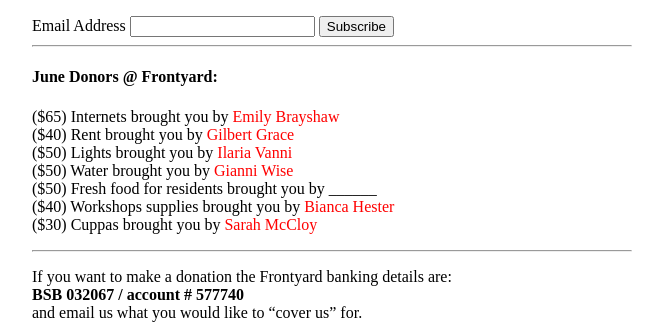
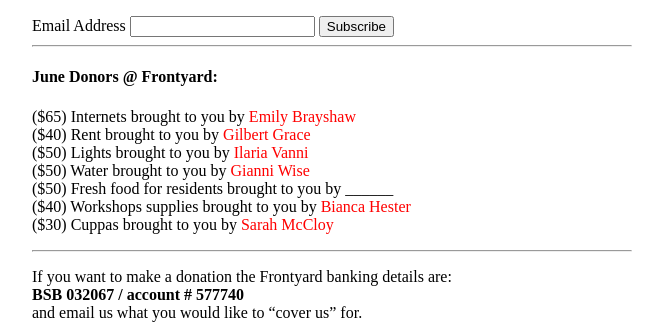
Before and after one commit to frontyardprojects/frontyardprojects.github.io, a Jekyll site: the page built from index.md, in a window 1280 px wide. Shown: the part 432-756 px from the top of the page, without its empty margins (308-971 px from the left). Built offline with Jekyll 4.4.1, drawn with Linux system fonts in a browser that asks for light colours.

Commit message:
Fix typo in supporter sentence
Changes:

>Internets brought you by Emily Brayshaw

To:

>Internets brought to you by Emily Brayshaw

```diff
--- a/_includes/supporter.html
+++ b/_includes/supporter.html
@@ -3,7 +3,7 @@
 <h4>{{include.context.month}} Donors @ Frontyard:</h4>
 <p>
 {% for cover in include.context.covered %}
-(${{cover.value}}) {{cover.item}} brought you by {% if cover.name %}<span style="color:red">{{cover.name}}</span>{% else %} ______{% endif %} <br>
+(${{cover.value}}) {{cover.item}} brought to you by {% if cover.name %}<span style="color:red">{{cover.name}}</span>{% else %} ______{% endif %} <br>
 {% endfor %}
 </p>
 {% endif %}
```
